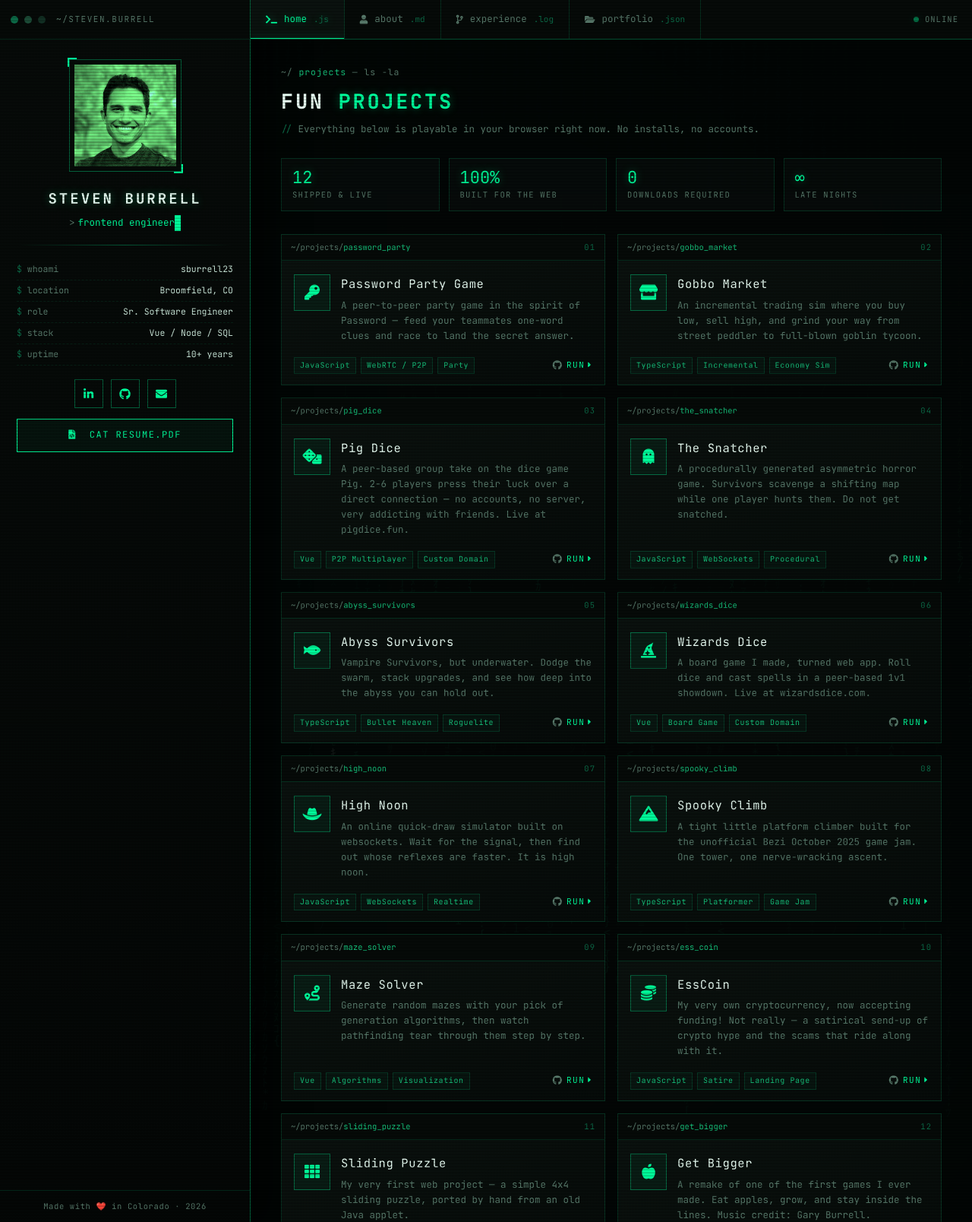
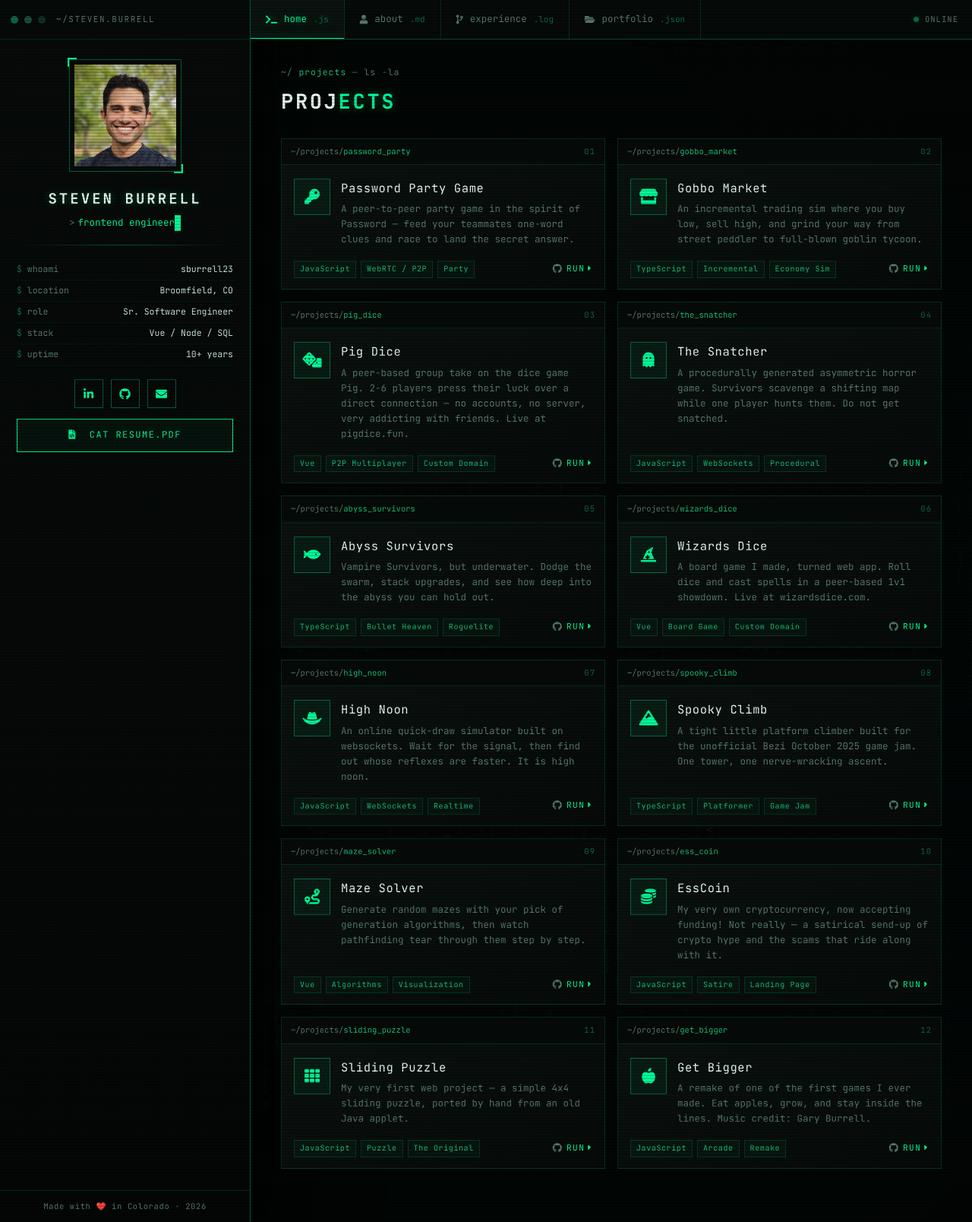
Before and after one commit to SBurrell23/SBDC, a PHP site: page / in a window 1280 px wide. Shown: the whole page at 76% size. Run offline with PHP 8.4, Linux system fonts and the light colour scheme.

Commit message:
Show photo in full color and simplify the Projects header
Drop the green phosphor filter and scanline overlay from the sidebar
photo so it always renders in color, not just on hover. On the home
tab, rename "Fun Projects" to "Projects" and remove the stat strip
and the intro line above the grid.

Co-Authored-By: Claude Opus 5 <noreply@anthropic.com>

```diff
--- a/css/theme.css
+++ b/css/theme.css
@@ -189,17 +189,6 @@ button { font: inherit; color: inherit; background: none; border: 0; cursor: poi
 .sb-photo::after  { bottom: -3px; right: -3px; border-left: 0; border-top: 0; }
 .sb-photo img {
   width: 100%;
-  filter: grayscale(1) contrast(1.12) brightness(0.92)
-          sepia(1) hue-rotate(75deg) saturate(2.2);
-  transition: filter 0.35s ease;
-}
-.sb-photo:hover img { filter: none; }
-.sb-photo .glare {
-  position: absolute;
-  inset: 6px;
-  pointer-events: none;
-  background: repeating-linear-gradient(
-    to bottom, rgba(0,255,156,0.07) 0 1px, transparent 1px 4px);
 }
 
 /* identity */
@@ -405,6 +394,9 @@ button { font: inherit; color: inherit; background: none; border: 0; cursor: poi
   margin-bottom: 28px;
 }
 .view-sub::before { content: '// '; color: var(--green-dim); }
+
+/* title with no subtitle under it */
+.view-title.solo { margin-bottom: 26px; }
 
 .block-head {
   display: flex;
@@ -704,31 +696,6 @@ button { font: inherit; color: inherit; background: none; border: 0; cursor: poi
 }
 .callout b { color: var(--green); font-weight: 400; }
 
-/* stat strip */
-.stats {
-  display: grid;
-  grid-template-columns: repeat(auto-fit, minmax(150px, 1fr));
-  gap: 12px;
-  margin-bottom: 30px;
-}
-.stat {
-  border: 1px solid var(--line);
-  background: rgba(11,18,15,0.55);
-  padding: 12px 14px;
-}
-.stat .n {
-  font-size: 22px;
-  color: var(--green);
-  text-shadow: var(--glow);
-  line-height: 1.2;
-}
-.stat .l {
-  font-size: 10.5px;
-  color: var(--muted);
-  letter-spacing: 0.12em;
-  text-transform: uppercase;
-}
-
 /* ---------------------------------------------------------- responsive -- */
 @media (max-width: 1080px) {
   .two-col { grid-template-columns: 1fr; gap: 26px; }
--- a/index.html
+++ b/index.html
@@ -51,7 +51,6 @@
       <div class="sb-body scroll-y">
         <figure class="sb-photo">
           <img src="img/me.jpg" alt="Steven Burrell">
-          <span class="glare" aria-hidden="true"></span>
         </figure>
 
         <h1 class="sb-name">STEVEN BURRELL</h1>
@@ -107,15 +106,7 @@
         <!-- ------------------------------------------------------ HOME --- -->
         <section class="view" id="view-home" role="tabpanel">
           <p class="crumb">~/ <b>projects</b> &mdash; ls -la</p>
-          <h2 class="view-title">Fun <span>Projects</span></h2>
-          <p class="view-sub">Everything below is playable in your browser right now. No installs, no accounts.</p>
-
-          <div class="stats">
-            <div class="stat"><div class="n" id="projCount">12</div><div class="l">Shipped &amp; Live</div></div>
-            <div class="stat"><div class="n">100%</div><div class="l">Built For The Web</div></div>
-            <div class="stat"><div class="n">0</div><div class="l">Downloads Required</div></div>
-            <div class="stat"><div class="n">&infin;</div><div class="l">Late Nights</div></div>
-          </div>
+          <h2 class="view-title solo">Proj<span>ects</span></h2>
 
           <div class="proj-grid" id="projGrid"></div>
         </section>
--- a/js/app.js
+++ b/js/app.js
@@ -43,9 +43,6 @@
     }).join('');
 
     host.innerHTML = html;
-
-    var count = document.getElementById('projCount');
-    if (count) count.textContent = window.PROJECTS.length;
   }
 
   /* ---------------------------------------------------------------- tabs -- */
```
